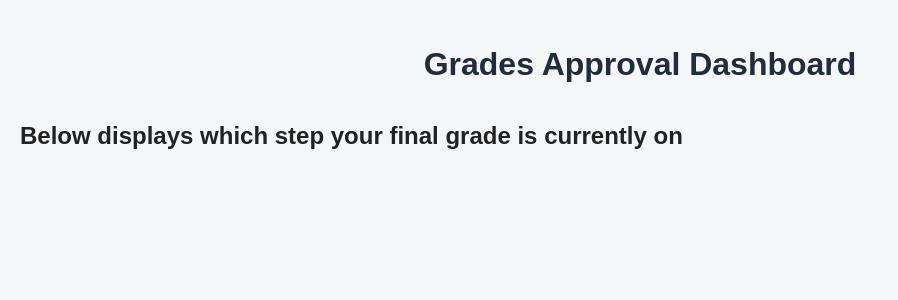
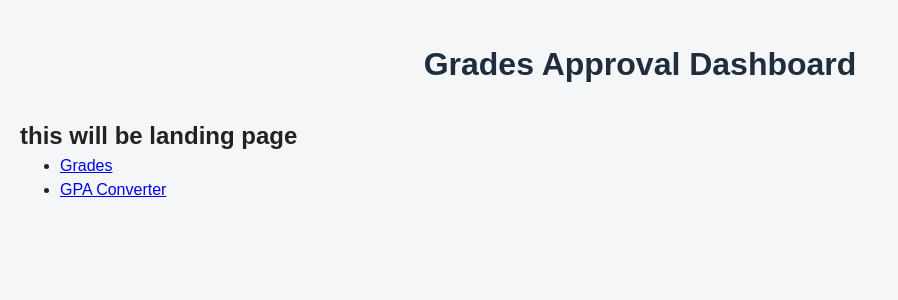
Before and after one commit to nfava/IRM3007-OnlineLearningApplication, a Django app: page / in a window 1280 px wide. Shown: the top 300 px of the page, without its empty margins (0-898 px from the left). Run offline with Django 5.2, Linux system fonts and the light colour scheme; data that the repository does not hold is empty.

Commit message:
I make buttons on home page! and start grades.html work

```diff
--- a/IRM3007/grades/templates/dashboard.html
+++ b/IRM3007/grades/templates/dashboard.html
@@ -1,49 +1,19 @@
+{% load static %}
 <!DOCTYPE html>
 <html>
 {% include 'head.html' %}
 <body>
-
+  <link rel="stylesheet" href="{% static 'reset.css' %}"/>
+  <link rel="stylesheet" href="{% static 'style.css' %}"/>
 <h1>Grades Approval Dashboard</h1>
-<h2>Below displays which step your final grade is currently on</h2>
-
-{% for grade in grades %}
-
-<h3>{{ grade.course }}</h3>
-<div class="progress-container">
-
-    <div class="step {% if grade.status == 'submitted' %}active{% endif %}">
-        Exam Submitted
-    </div>
-
-    <div class="step {% if grade.status == 'written' %}active{% endif %}">
-        Exam Written
-    </div>
-
-    <div class="step {% if grade.status == 'grading' %}active{% endif %}">
-        Professor Grading
-    </div>
-
-    <div class="step {% if grade.status == 'dean' %}active{% endif %}">
-        Submitted to Dean
-    </div>
-
-    <div class="step {% if grade.status == 'approved' %}active{% endif %}">
-        Grades Approved
-    </div>
-
-    <div class="step {% if grade.status == 'released' %}active{% endif %}">
-        Grades Released
-    </div>
-
-</div>
-
-{% if grade.is_late %}
-<p class="late">Late Submission</p>
-{% endif %}
-
-<hr>
-
-{% endfor %}
-
+<h2>this will be landing page</h2>
+    <ul>
+        <li>
+            <a href="{% url 'grades' %}">Grades</a>
+        </li>
+        <li>
+            <a href="{% url 'converter' %}">GPA Converter</a>
+        </li>
+    </ul>
 </body>
 </html>
--- a/IRM3007/grades/urls.py
+++ b/IRM3007/grades/urls.py
@@ -2,7 +2,7 @@ from django.urls import path
 from . import views
 
 urlpatterns = [
-    path('', views.dashboard, name='home'),
-    path('dashboard/', views.dashboard, name='dashboard'),
-    path('converter/', views.gpa_converter_view, name='gpa_converter'),
+    path('', views.dashboard, name='dashboard'),
+    path('grades/', views.grades, name='grades'),
+    path('converter/', views.gpa, name='converter'),
 ]
--- a/IRM3007/grades/views.py
+++ b/IRM3007/grades/views.py
@@ -1,9 +1,10 @@
 from django.shortcuts import render
-from .models import GradeProcess
 
 def dashboard(request):
-    grades = GradeProcess.objects.all()
-    return render(request, 'dashboard.html', {'grades': grades})
+    return render(request, 'dashboard.html')
 
-def gpa_converter_view(request):
-    return render(request, 'gpa_converter.html', {})
+def grades(request):
+    return render(request, 'grades.html')
+
+def gpa(request):
+    return render(request, 'gpa_converter.html')
```
Also changed, not shown: IRM3007/grades/templates/grades.html (added, +10 -0 lines).
